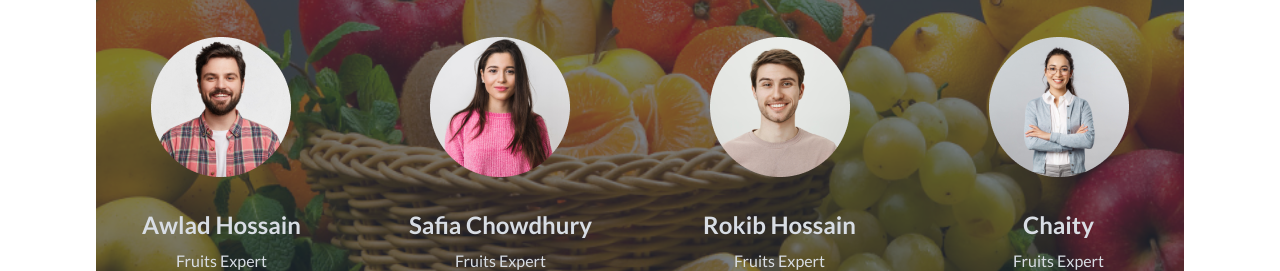
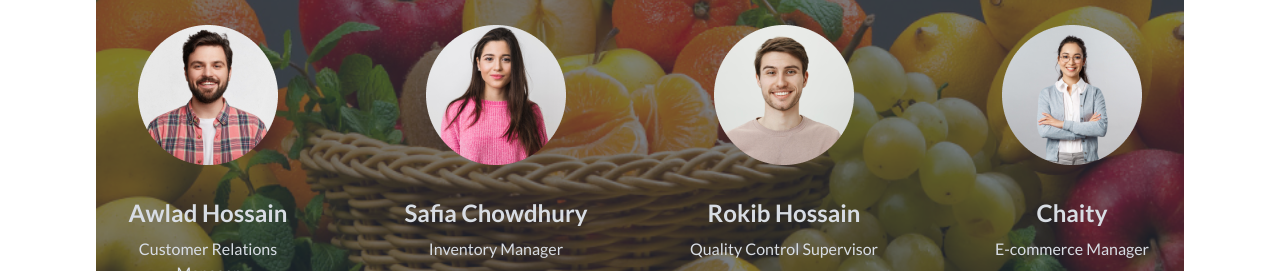
Before and after one commit to billalhossain2/fruits-burst, a plain HTML site: page index.html in a window 1280 px wide. Shown: the part 2813-3084 px from the top of the page. Drawn offline with nearby package versions, Linux system fonts and the light colour scheme.

Commit message:
roles of team members are updated

```diff
--- a/index.html
+++ b/index.html
@@ -1258,7 +1258,7 @@
                     />
                   </div>
                   <h4 class="font-bold text-2xl mb-2">Awlad Hossain</h4>
-                  <p class="font-medium mb-4">Fruits Expert</p>
+                  <p class="font-medium mb-4">Customer Relations Manager</p>
                   <div class="flex justify-center gap-3">
                     <a href=""
                       ><i
@@ -1283,7 +1283,7 @@
                     <img class="mb-8" src="./images/member2.png" alt="" />
                   </div>
                   <h4 class="font-bold text-2xl mb-2">Safia Chowdhury</h4>
-                  <p class="font-medium mb-4">Fruits Expert</p>
+                  <p class="font-medium mb-4">Inventory Manager</p>
                   <div class="flex justify-center gap-3">
                     <a href=""
                       ><i
@@ -1308,7 +1308,7 @@
                     <img class="mb-8" src="./images/member3.png" alt="" />
                   </div>
                   <h4 class="font-bold text-2xl mb-2">Rokib Hossain</h4>
-                  <p class="font-medium mb-4">Fruits Expert</p>
+                  <p class="font-medium mb-4">Quality Control Supervisor</p>
                   <div class="flex justify-center gap-3">
                     <a href=""
                       ><i
@@ -1333,7 +1333,7 @@
                     <img class="mb-8" src="./images/member4.png" alt="" />
                   </div>
                   <h4 class="font-bold text-2xl mb-2">Chaity</h4>
-                  <p class="font-medium mb-4">Fruits Expert</p>
+                  <p class="font-medium mb-4">E-commerce Manager</p>
                   <div class="flex justify-center gap-3">
                     <a href=""
                       ><i
```
